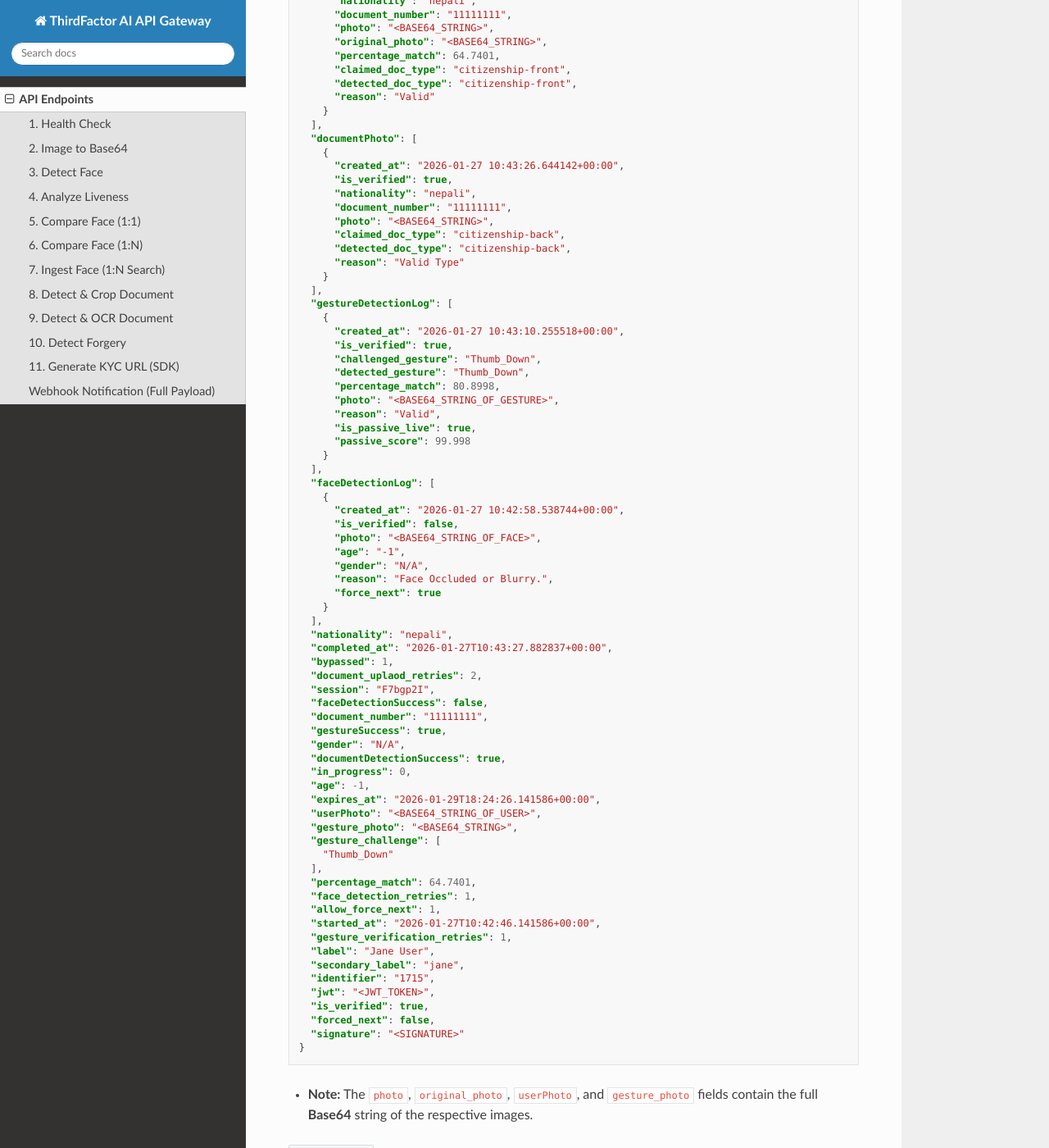
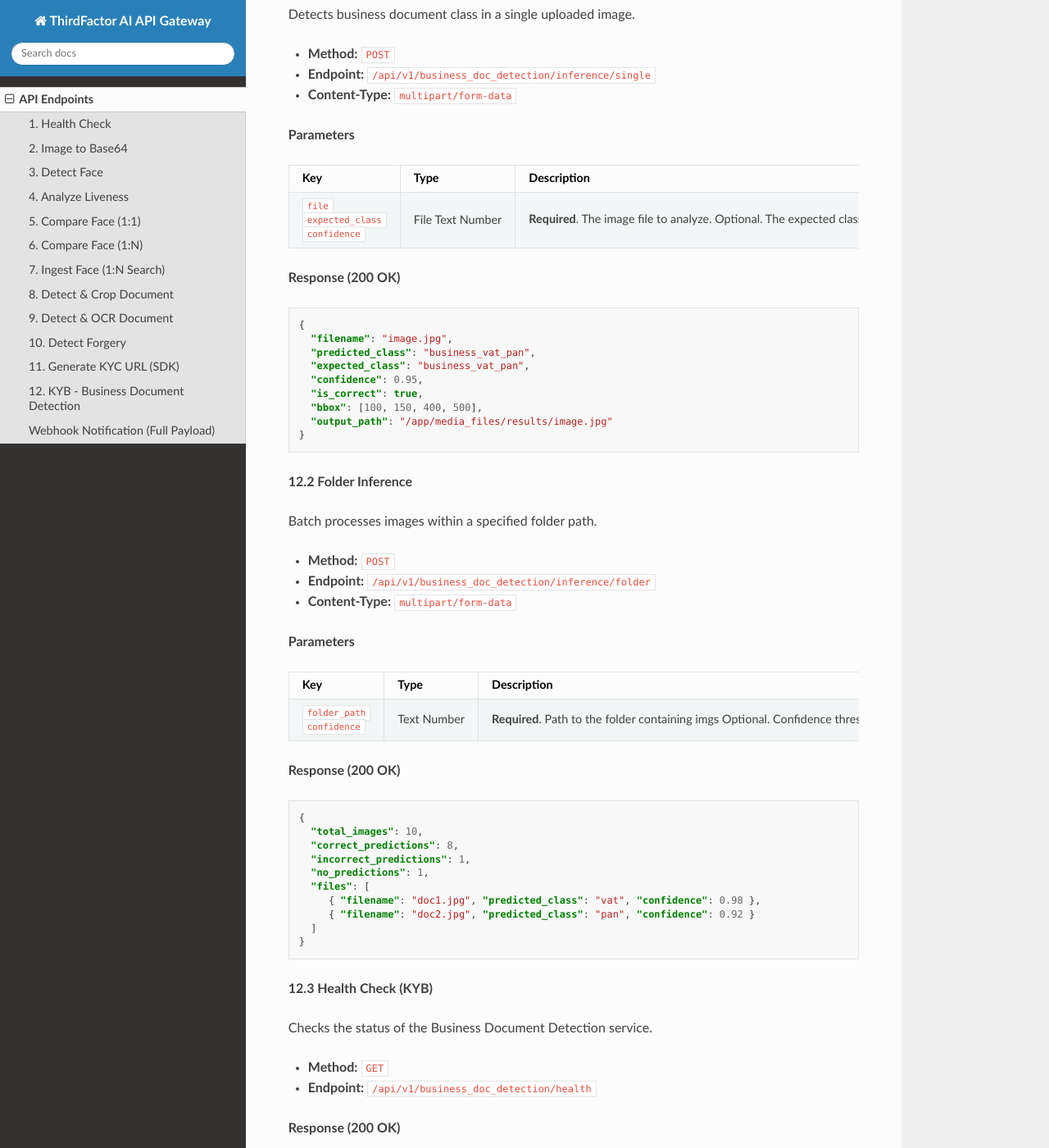
Before and after one commit to dhiraj-thirdfactor/thirdfactor-API, a Sphinx documentation site: the page built from docs/endpoints.rst, in a window 1280 px wide and 1400 px high, scrolled down 7880 px. Shown: the whole window at 82% size. Built offline with Sphinx 7.4.7 and the Read the Docs theme 3.1.0, drawn with Linux system fonts in a browser that asks for light colours; some of the changed text lies outside the part shown.

Commit message:
Update docs: Move KYB to section 12, renumber previous

```diff
--- a/docs/endpoints.rst
+++ b/docs/endpoints.rst
@@ -250,6 +250,19 @@ Identifies the type of document (e.g., national-id, passport) and returns a crop
 *   **Endpoint:** ``/type-of-document-crop/``
 *   **Content-Type:** ``application/json``
 
+**Supported Document Types:**
+
+The API recognizes specific keys for different document types.
+
+*   ``citizenship``: ['citizenship-front', 'citizenship-back']
+*   ``driving-license``: ['driving-license']
+*   ``pan-id``: ['pan-id']
+*   ``voter-id``: ['voter-id']
+*   ``disability-id``: ['disability-id']
+*   ``Passport``: ['passport-front', 'passport-back']
+*   ``national-id``: ['national-id']
+*   ``foreign-passport``: ['foreign-passport-front', 'foreign-passport-back', 'foreign-passport-residency-proof']
+
 **Body Parameters**
 
 +------------------+------+---------------------------------------------+
@@ -390,6 +403,88 @@ The request requires specific payload data which should be used to generate a JW
       "error": "Insufficient credits. Available credits: 0. 1 credit is required to generate KYC URL."
     }
 
+12. KYB - Business Document Detection
+-------------------------------------
+
+Set of endpoints for detecting and validating business-related documents.
+
+**12.1 Single Inference**
+
+Detects business document class in a single uploaded image.
+
+*   **Method:** ``POST``
+*   **Endpoint:** ``/api/v1/business_doc_detection/inference/single``
+*   **Content-Type:** ``multipart/form-data``
+
+**Parameters**
+
++--------------------+----------+-------------------------------------------------+
+| Key                | Type     | Description                                     |
++====================+==========+=================================================+
+| ``file``           | File     | **Required**. The image file to analyze.        |
+| ``expected_class`` | Text     | Optional. The expected class name for validaton.|
+| ``confidence``     | Number   | Optional. Confidence threshold. Default: ``0.7``|
++--------------------+----------+-------------------------------------------------+
+
+**Response (200 OK)**
+
+.. code-block:: json
+
+    {
+      "filename": "image.jpg",
+      "predicted_class": "business_vat_pan",
+      "expected_class": "business_vat_pan",
+      "confidence": 0.95,
+      "is_correct": true,
+      "bbox": [100, 150, 400, 500],
+      "output_path": "/app/media_files/results/image.jpg"
+    }
+
+**12.2 Folder Inference**
+
+Batch processes images within a specified folder path.
+
+*   **Method:** ``POST``
+*   **Endpoint:** ``/api/v1/business_doc_detection/inference/folder``
+*   **Content-Type:** ``multipart/form-data``
+
+**Parameters**
+
++-----------------+----------+-------------------------------------------------+
+| Key             | Type     | Description                                     |
++=================+==========+=================================================+
+| ``folder_path`` | Text     | **Required**. Path to the folder containing imgs|
+| ``confidence``  | Number   | Optional. Confidence threshold. Default: ``0.7``|
++-----------------+----------+-------------------------------------------------+
+
+**Response (200 OK)**
+
+.. code-block:: json
+
+    {
+      "total_images": 10,
+      "correct_predictions": 8,
+      "incorrect_predictions": 1,
+      "no_predictions": 1,
+      "files": [
+         { "filename": "doc1.jpg", "predicted_class": "vat", "confidence": 0.98 },
+         { "filename": "doc2.jpg", "predicted_class": "pan", "confidence": 0.92 }
+      ]
+    }
+
+**12.3 Health Check (KYB)**
+
+Checks the status of the Business Document Detection service.
+
+*   **Method:** ``GET``
+*   **Endpoint:** ``/api/v1/business_doc_detection/health``
+
+**Response (200 OK)**
+
+.. code-block:: json
+
+    { "status": "Ok" }
+
 Webhook Notification (Full Payload)
 -----------------------------------
 
```
